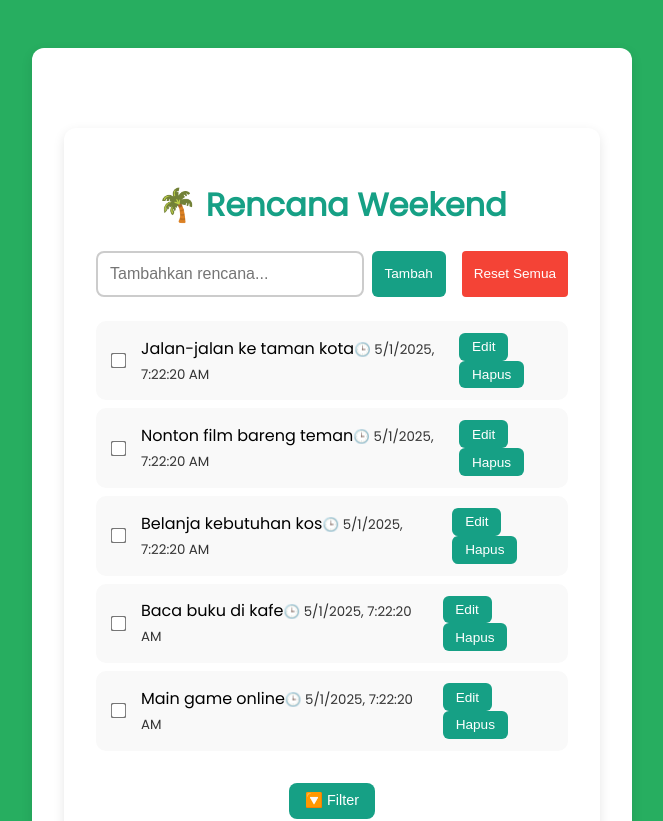
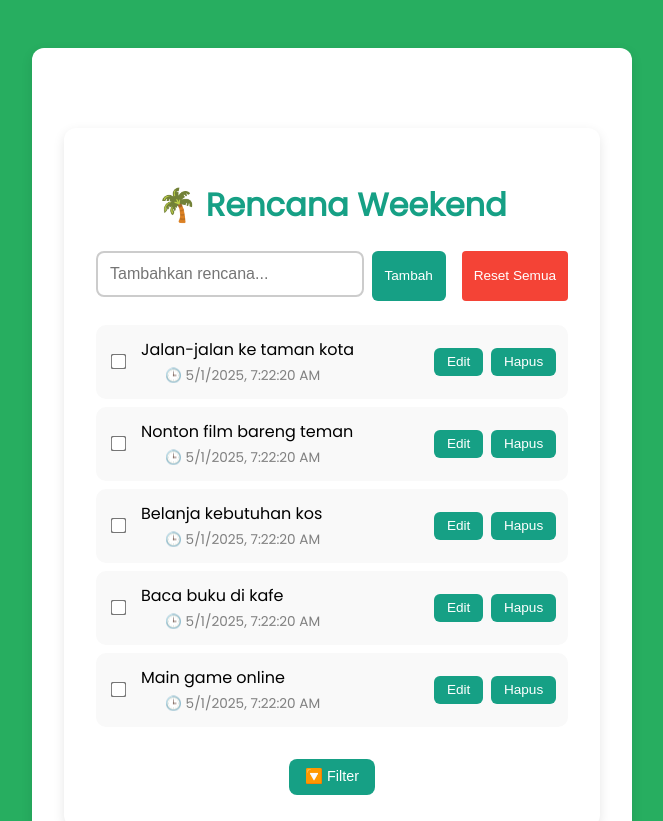
Before and after one commit to Regi154417/32-pbk-uts-233510513, a Vue app: page / in a window 1280 px wide. Shown: the top 821 px of the page, without its empty margins (308-971 px from the left). Built offline with nearby package versions, Linux system fonts and the light colour scheme.

Commit message:
penambahan style pada Waktu/Tanggal Kegiatan

```diff
--- a/src/style.css
+++ b/src/style.css
@@ -35,14 +35,19 @@ h1 {
 input[type="text"],
 .edit-input {
   flex: 1;
+  width: 100%;
   padding: 0.75rem;
   font-size: 1rem;
   border: 2px solid #ccc;
   border-radius: 8px;
+  margin-bottom: 4px;
 }
 
 .edit-input {
-  max-width: 60%;
+  width: 100%;
+  padding: 6px;
+  font-size: 1rem;
+  margin-bottom: 4px;
 }
 
 input[type="text"]:focus,
@@ -110,6 +115,19 @@ button:hover {
   margin-top: 2rem;
 }
 
+.plan-date {
+  color: gray;
+  font-size: 0.85rem;
+  margin-left: 24px; /* supaya sejajar dengan teks rencana */
+  display: inline-block;
+  margin-top: 4px;
+}
+
+.action-buttons {
+  display: flex;
+  gap: 0.5rem; /* Jarak antar tombol */
+}
+
 .filter-dropdown button {
   background-color: #16A085;
   color: white;
```
